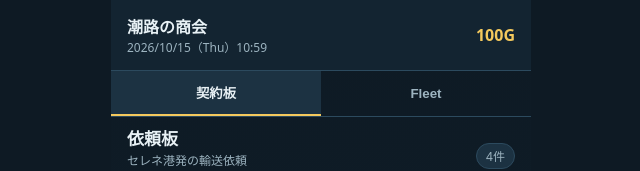
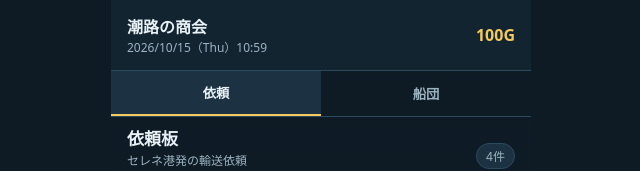
Before and after one commit to Shienori/shioji-no-shokai, a React (Vite) app in the folder shioji-no-shokai-mvp/: page / in a window 1280 px wide. Shown: the top 171 px of the page, without its empty margins (319-959 px from the left). Built offline with nearby package versions, Linux system fonts and the light colour scheme.

Commit message:
fix: rename navigation tabs to 依頼 and 船団

```diff
--- a/shioji-no-shokai-mvp/src/components/layout/TabBar.tsx
+++ b/shioji-no-shokai-mvp/src/components/layout/TabBar.tsx
@@ -6,8 +6,8 @@ interface TabBarProps {
 export function TabBar({ activeTab, onChange }: TabBarProps) {
   return (
     <div className="tabs">
-      <button className={`tab ${activeTab === "contracts" ? "active" : ""}`} onClick={() => onChange("contracts")}>契約板</button>
-      <button className={`tab ${activeTab === "fleet" ? "active" : ""}`} onClick={() => onChange("fleet")}>Fleet</button>
+      <button className={`tab ${activeTab === "contracts" ? "active" : ""}`} onClick={() => onChange("contracts")}>依頼</button>
+      <button className={`tab ${activeTab === "fleet" ? "active" : ""}`} onClick={() => onChange("fleet")}>船団</button>
     </div>
   );
 }
```
